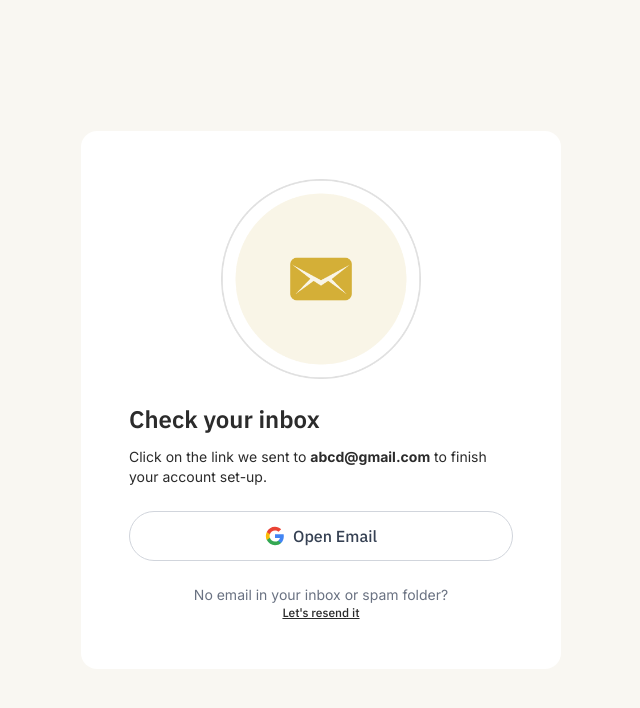
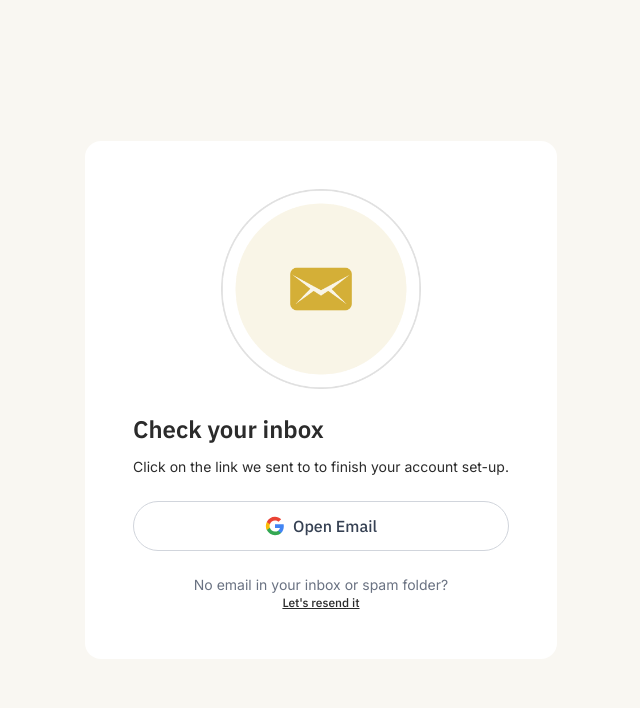
Before and after one commit to Tobi-Oyedele/saint-valor, a Next.js app: page /check-inbox in a window 1280 px wide. Shown: the top 708 px of the page, without its empty margins (319-959 px from the left). Built offline with nearby package versions, Linux system fonts and the light colour scheme.

Commit message:
fix: read email from query params in EmailVerification component

```diff
--- a/app/(auth)/check-inbox/page.tsx
+++ b/app/(auth)/check-inbox/page.tsx
@@ -1,8 +1,10 @@
 "use client";
 import Image from "next/image";
+import { useSearchParams } from "next/navigation";
 
 const EmailVerification: React.FC = () => {
-  const email = "abcd@gmail.com";
+  const searchParams = useSearchParams();
+  const email = searchParams.get("email");
 
   const handleOpenEmail = () => {
     window.location.href = `mailto:${email}`;
```
